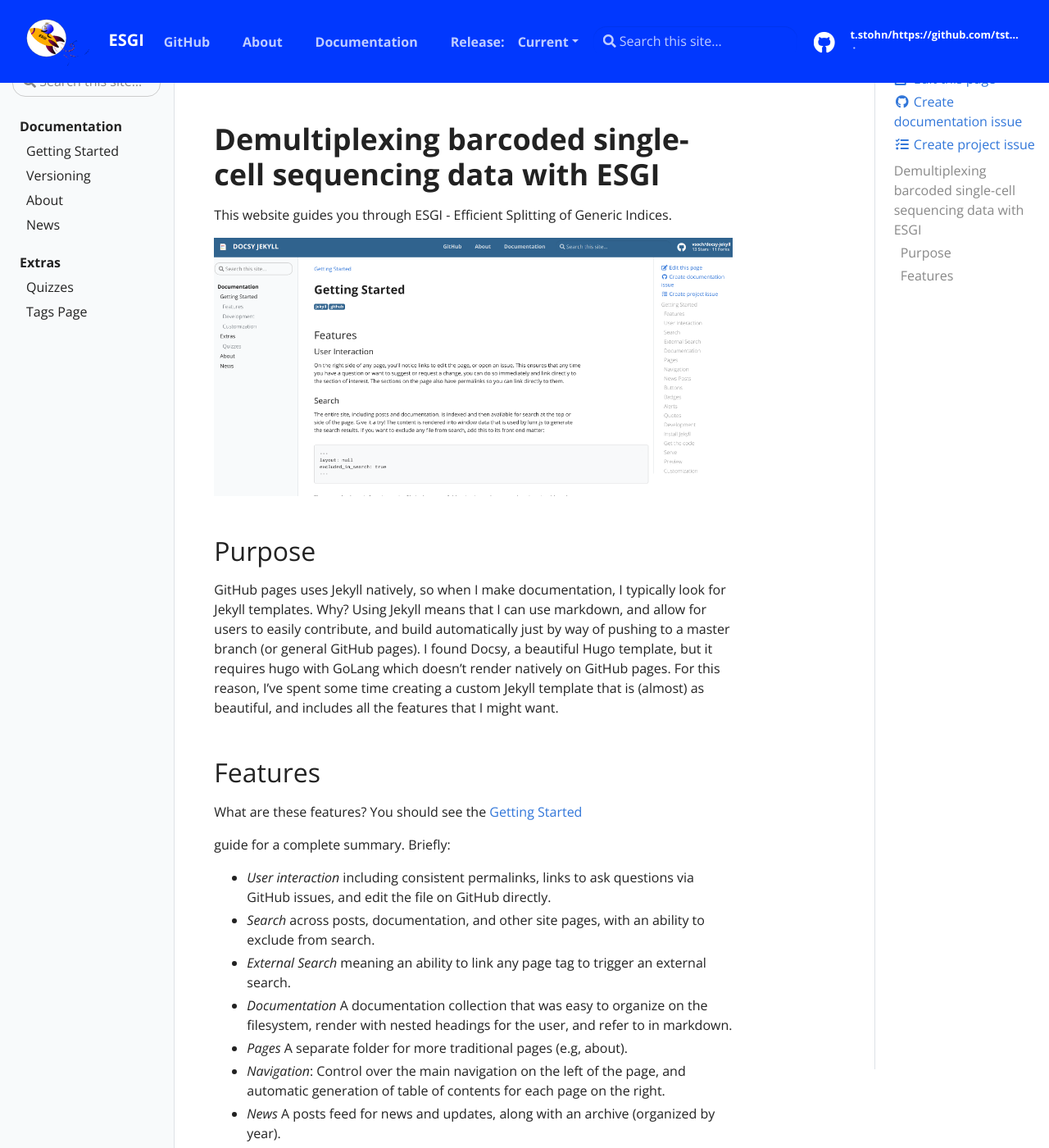
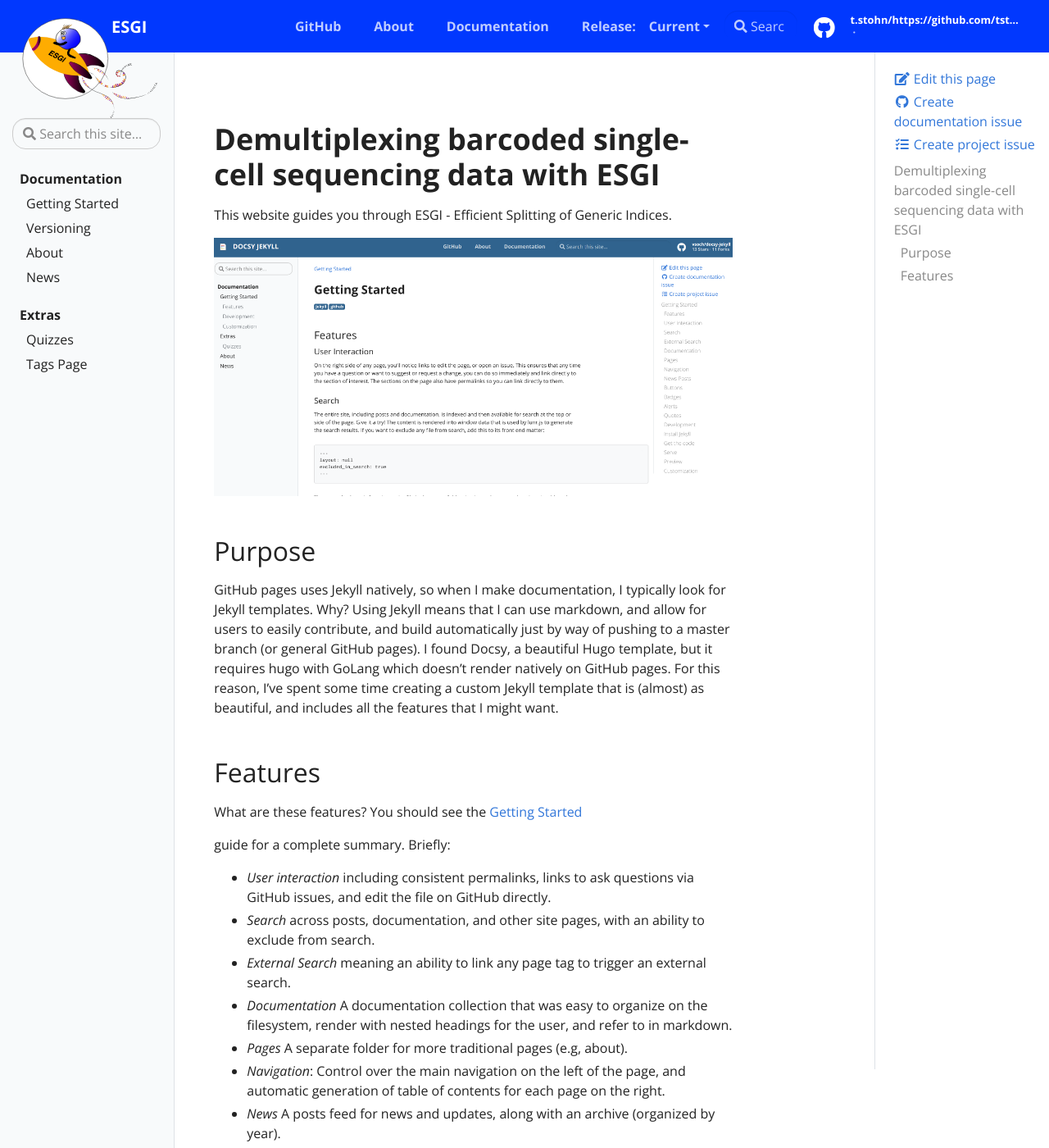
Before and after one commit to tstohn/ESGI.documentation, a Jekyll site: the page built from pages/index.md, in a window 1280 px wide and 1400 px high. Shown: the whole window at 82% size. Built offline with Jekyll 4.4.1, drawn with Linux system fonts in a browser that asks for light colours.

Commit message:
adjustments for design layout

```diff
--- a/_includes/head.html
+++ b/_includes/head.html
@@ -36,6 +36,7 @@
 
 <link rel="stylesheet" href="{{ site.baseurl }}/assets/css/main.css">
 <link rel="stylesheet" href="{{ site.baseurl }}/assets/css/palette.css">
+<link rel="stylesheet" href="{{ site.baseurl }}/assets/css/custom-header.css">
 <script
   src="{{ site.baseurl }}/assets/js/jquery-3.3.1/jquery-3.3.1.min.js"
   integrity="sha256-FgpCb/KJQlLNfOu91ta32o/NMZxltwRo8QtmkMRdAu8= sha256-T+aPohYXbm0fRYDpJLr+zJ9RmYTswGsahAoIsNiMld4="
--- /dev/null
+++ b/assets/css/custom-header.css
@@ -0,0 +1,37 @@
+/* Custom header positioning */
+.td-navbar .navbar-brand svg {
+    display: inline-block;
+    margin: 0 10px;
+    height: 125px;
+    position: absolute;
+    top: 20px;
+    left: 15px;
+    z-index: 1000;
+}
+
+.td-navbar .navbar-brand {
+    text-transform: none;
+    text-align: middle;
+    overflow: visible;
+    height: auto;
+    margin-left: 320px;
+}
+
+.td-navbar .navbar-brand span.text-uppercase {
+    margin-left: -200px !important;
+    display: inline-block !important;
+    vertical-align: middle !important;
+    position: relative !important;
+    top: 0px !important;
+}
+
+@media(min-width:768px) {
+    .td-sidebar {
+        padding-top: 8rem;
+    }
+    @supports((position: -webkit-sticky) or (position: sticky)) {
+        .td-sidebar__inner {
+            top: 8rem;
+        }
+    }
+}
```
Also changed, not shown: _includes/SYMBOL.svg.
